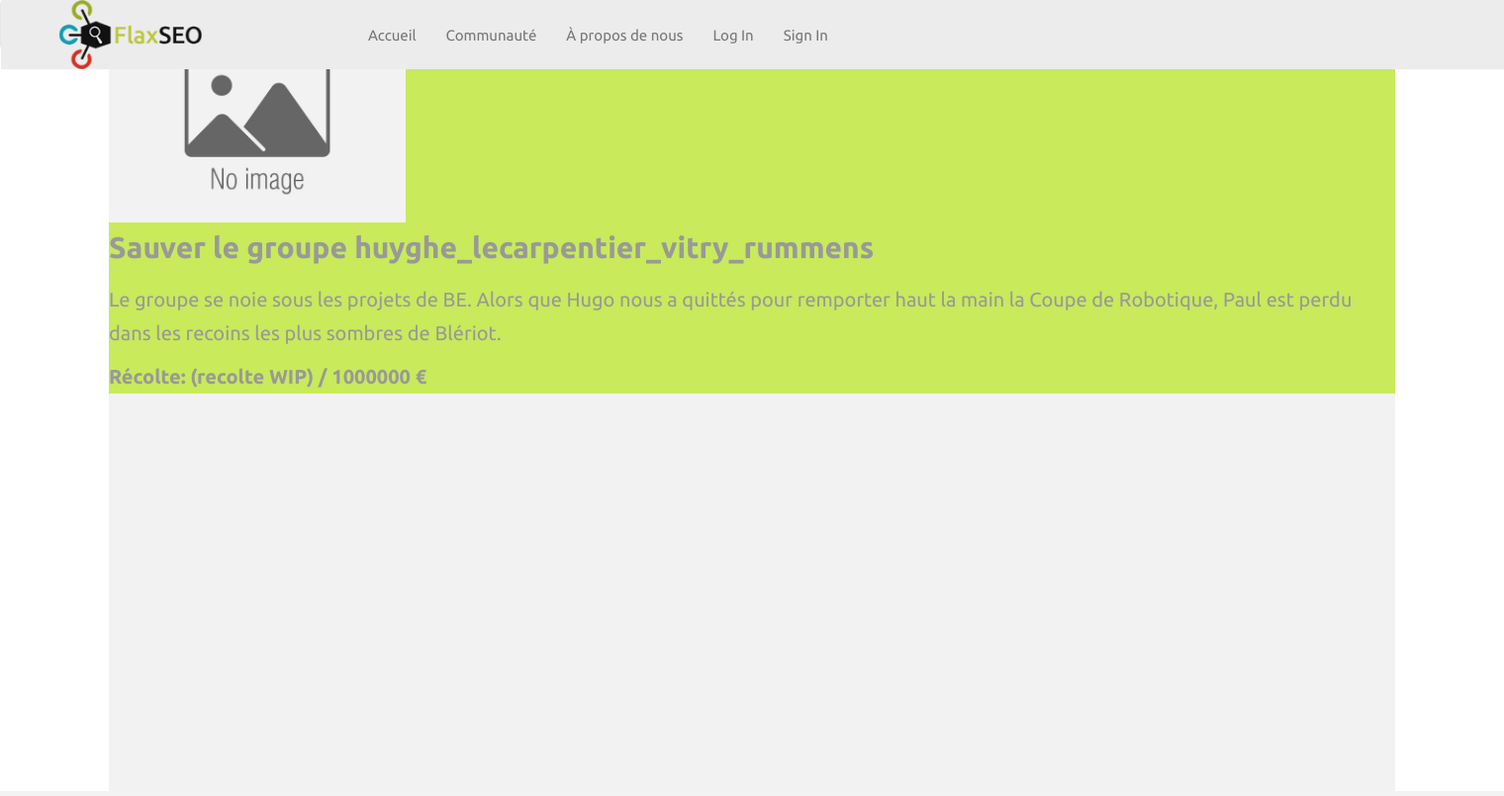
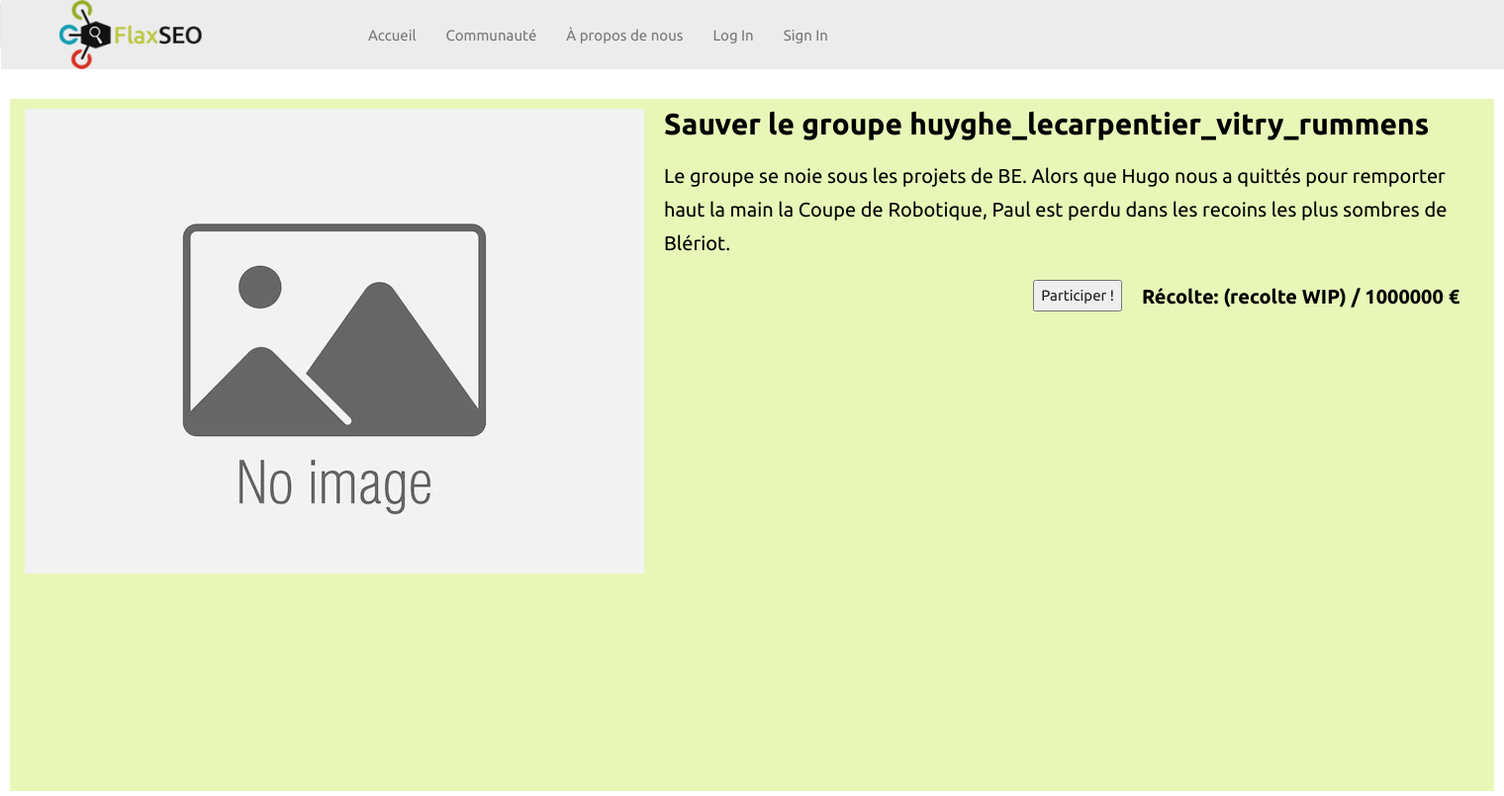
Before and after one commit to HugoLouisVitry/BE_WEB, a Flask app: page /seeProject/1 in a window 1520 px wide. Shown: the whole page at 99% size. Before the commit the page ends 398 px from the top, so only its background shows below. Run offline with Flask 3, Linux system fonts and the light colour scheme; data comes from the database, SQL or seed files in the repository; some libraries are stand-ins or nearby versions.

Commit message:
css update

```diff
--- a/huyghe_lecarpentier_vitry_rummens/App_financement/template/seeProject.html
+++ b/huyghe_lecarpentier_vitry_rummens/App_financement/template/seeProject.html
@@ -3,22 +3,21 @@
   <head>
     {% include("layout/head.html") %}
     <style>
-      .project-container {
-        position: absolute; /* postulat de départ */
-        top: 50%; left: 50%; /* à 50%/50% du parent référent */
-        transform: translate(-50%, -50%); /* décalage de 50% de sa propre taille */
-        width: 1300px;
-        height: 800px;
-        background-color: #f2f2f2;
-      }
-
 
       .project {
-        background-color: #c8ea5b;
+        color: black;
+        background-color: #e8f7b7;
+        height: 700px;
+        width: 1500px;
       }
 
       .project-img {
-        max-width: 300px;
+
+
+        max-height: 500px;
+
+
+        max-width: 700px;
       }
 
       .name {
@@ -34,8 +33,8 @@
       .target {
         font-size: 20px;
         font-weight: bold;
-        left: 0;
         margin-top: 10px;
+        margin-right: 20px;
       }
 
     </style>
@@ -48,15 +47,14 @@
   {% if currentProject and currentProject is not none %}
   <section>
 
-    <div class="project-container">
-      <div class="project">
-        <img class="project-img" src="/static/images/projectsPictures/{{currentProject.picture}}" alt="Project Image" />
+    <div class="container aligncenter project" style="margin-top:50px;">
+        <img class="project-img alignleft img-reponsive" src="/static/images/projectsPictures/{{currentProject.picture}}" alt="Project Image" />
         <div>
           <p class="name">{{currentProject.name}}</p>
           <p class="description">{{currentProject.description}}</p>
-          <p class="target"> Récolte: (recolte WIP) / {{currentProject.target}} €</p>
+          <p class="target alignright"> Récolte: (recolte WIP) / {{currentProject.target}} €</p>
+          <a href="/"><button class="alignright" href="/"> Participer ! </button></a>
         </div>
-      </div>
     </div>
 
   </section>
```
Also changed, not shown: huyghe_lecarpentier_vitry_rummens/App_financement/template/community.html (+13 -29 lines).
